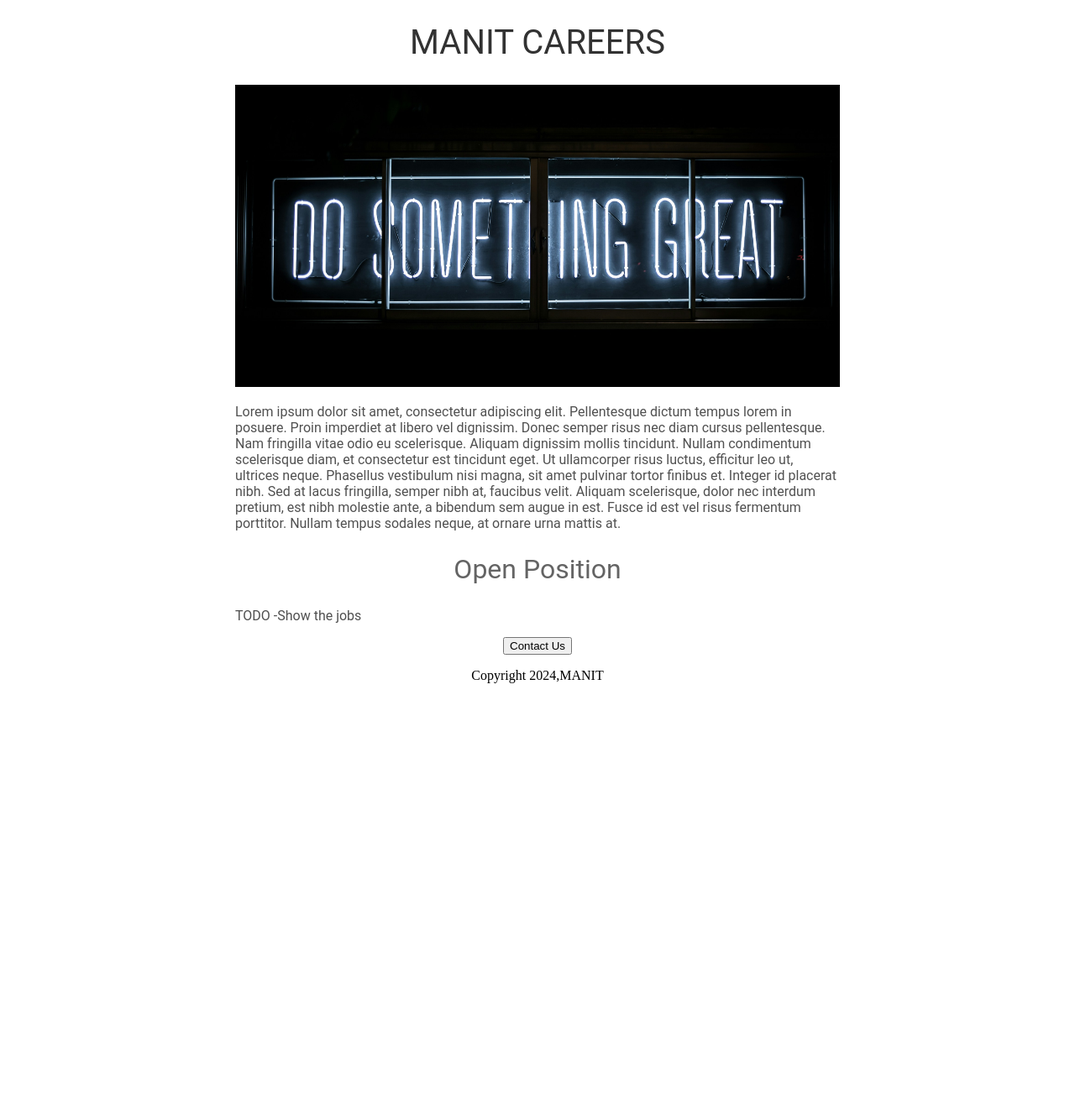
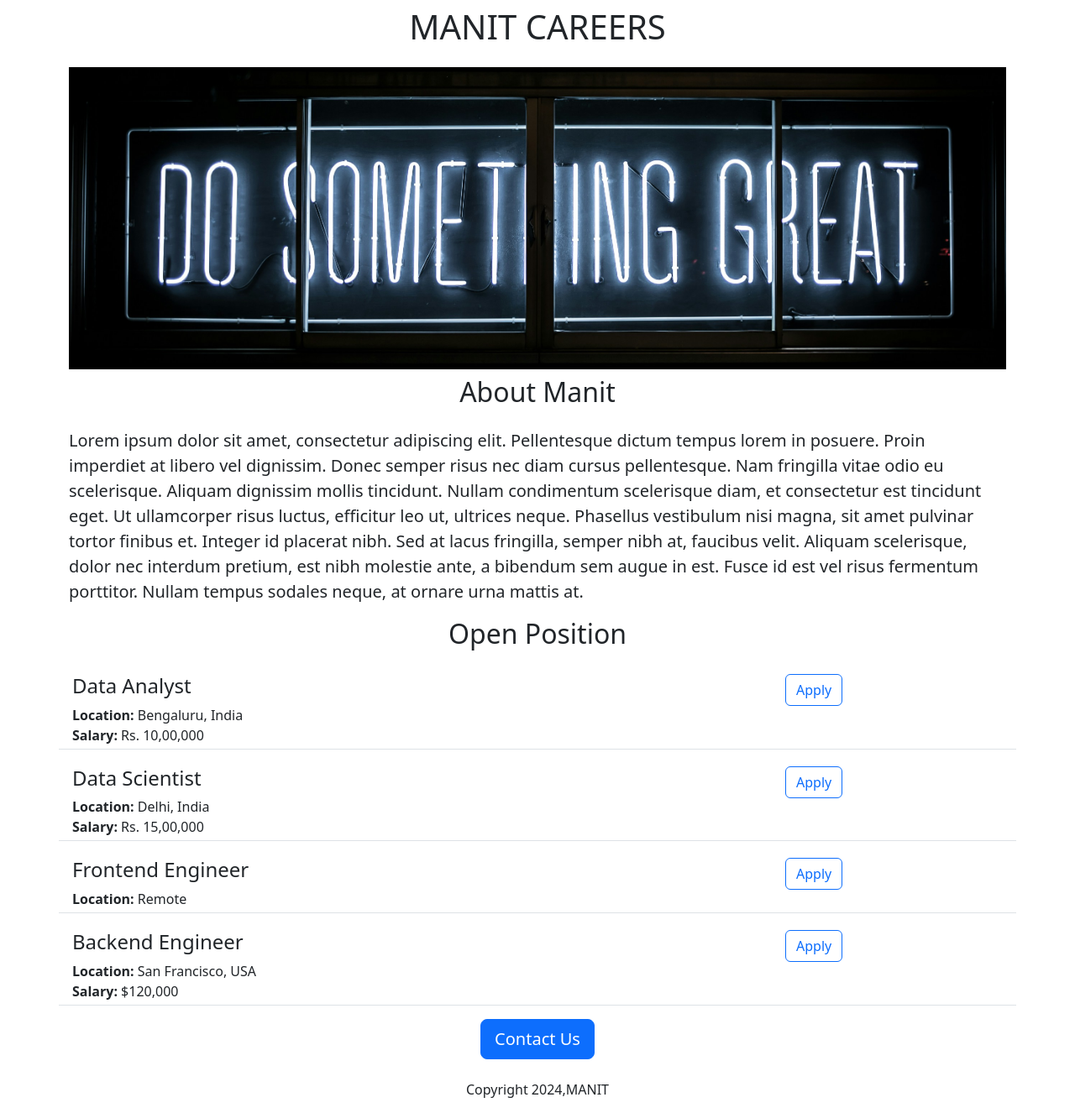
Before and after one commit to arinjain373/Careers-Website, a Flask app: page / in a window 1280 px wide. Shown: the whole page at 84% size. Before the commit the page ends 814 px from the top, so only its background shows below. Run offline with Flask 3, Linux system fonts and the light colour scheme.

Commit message:
added dynamic data and api route

```diff
--- a/app.py
+++ b/app.py
@@ -1,10 +1,43 @@
-from flask import Flask, render_template
+from flask import Flask, render_template,jsonify
 
 app = Flask(__name__)
 
+JOBS = [
+    {
+        'id': 1,
+        'title': 'Data Analyst',
+        'location': 'Bengaluru, India',
+        'salary': 'Rs. 10,00,000'
+    },
+    {
+        'id': 2,
+        'title': 'Data Scientist',
+        'location': 'Delhi, India',
+        'salary': 'Rs. 15,00,000'
+    },
+    {
+        'id': 3,
+        'title': 'Frontend Engineer',
+        'location': 'Remote',
+        # 'salary': 'Rs. 12,00,000'
+    },
+    {
+        'id': 4,
+        'title': 'Backend Engineer',
+        'location': 'San Francisco, USA',
+        'salary': '$120,000'
+    }
+
+]
+
 @app.route("/")
 def hello_world():
-    return render_template('home.html')
+    return render_template('home.html', jobs=JOBS)
+
+@app.route("/api/jobs")
+def list_jobs():
+    return jsonify(JOBS)
+
 
 if __name__ == "__main__":
     app.run(host = '0.0.0.0', debug = True)
--- a/templates/home.html
+++ b/templates/home.html
@@ -1,57 +1,44 @@
 <!DOCTYPE html>
 <html>
   <head >
+    <meta charset="utf-8">
+    <meta name="viewport" content="width=device-width, initial-scale=1">
     <title> Career Page</title>
+     <link href="https://cdn.jsdelivr.net/npm/bootstrap@5.3.3/dist/css/bootstrap.min.css" rel="stylesheet" integrity="sha384-QWTKZyjpPEjISv5WaRU9OFeRpok6YctnYmDr5pNlyT2bRjXh0JMhjY6hW+ALEwIH" crossorigin="anonymous">
+
     <style>
-      h1{
-        font-size: 40px;
-        font-family: Roboto;
-        font-weight: normal;
-        color: rgb(50,50,50);
-        text-align: center;
-      }
-
-      #banner{
+      #banner {
+        height: 360px;
         width: 100%;
-        height: 360px;
         object-fit: cover;
       }
-      h2{
-        font-family: Roboto;
-        font-size: 32px;
-        color: rgb(100,100,100);
-        text-align: center;
-        font-weight: normal;
-      }
-
-      .bodytext{
-        font-family: Roboto;
-        color: rgb(80,80,80);
-      }
-
-      #container{
-        max-width: 720px;
-        margin: 0 auto;
-      }
+    </style>
 
 
-    </style>
   </head>
 
   <body>
-    <div id = "container">
-      <h1> MANIT CAREERS</h1>
-      <img id="banner" src = "static/banner.jpg"></Img>
-
-      <p class = "bodytext">
+    <div class = "container">
+      <h1 class = "text-center mt-2 mb-4" > MANIT CAREERS</h1>
+      <img class = "img-fluid" id="banner" src = "static/banner.jpg"></Img>
+      <h2 class = "text-center mt-2 mb-4"> About Manit</h2>
+      <p class = "lead">
         Lorem ipsum dolor sit amet, consectetur adipiscing elit. Pellentesque dictum tempus lorem in posuere. Proin imperdiet at libero vel dignissim. Donec semper risus nec diam cursus pellentesque. Nam fringilla vitae odio eu scelerisque. Aliquam dignissim mollis tincidunt. Nullam condimentum scelerisque diam, et consectetur est tincidunt eget. Ut ullamcorper risus luctus, efficitur leo ut, ultrices neque. Phasellus vestibulum nisi magna, sit amet pulvinar tortor finibus et. Integer id placerat nibh. Sed at lacus fringilla, semper nibh at, faucibus velit. Aliquam scelerisque, dolor nec interdum pretium, est nibh molestie ante, a bibendum sem augue in est. Fusce id est vel risus fermentum porttitor. Nullam tempus sodales neque, at ornare urna mattis at.
       </p>
 
-      <h2>Open Position</h2>
-      <p class = "bodytext"> TODO -Show the jobs</p>
-      <div style = "text-align: center;">
-        <button> Contact Us</button>
-        <p>Copyright 2024,MANIT</p>
+      <h2 class = "text-center mt-2 mb-4" >Open Position</h2>
+
+
+      <div>
+        {% for job in jobs %}
+          {% include  'jobitem.html' %}
+        {% endfor %}
+      </div>
+
+
+      <div class="text-center">
+        <button class = "btn btn-primary btn-lg""> Contact Us</button>
+        <p class = "mt-4">Copyright 2024,MANIT</p>
       </div>
     </div>
   </body>
--- /dev/null
+++ b/templates/jobitem.html
@@ -0,0 +1,18 @@
+<div class = "border-bottom row" style= "margin-bottom:16px; padding:4px;">
+  <div class = "col-9">
+    <h4 style = "color:rgb(120,120,120};  margin-bottom:4px;" >
+      {{job['title']}}
+    </h4>
+    <div>
+      <b>Location:</b> {{job['location']}}
+    </div>
+    {% if 'salary' in job %}
+      <div>
+        <b>Salary:</b> {{job['salary']}}
+      </div>
+    {% endif %}
+  </div>
+  <div class = "col-3">
+    <button type="button" class="btn btn-outline-primary">Apply</button>
+  </div>
+</div>
```
